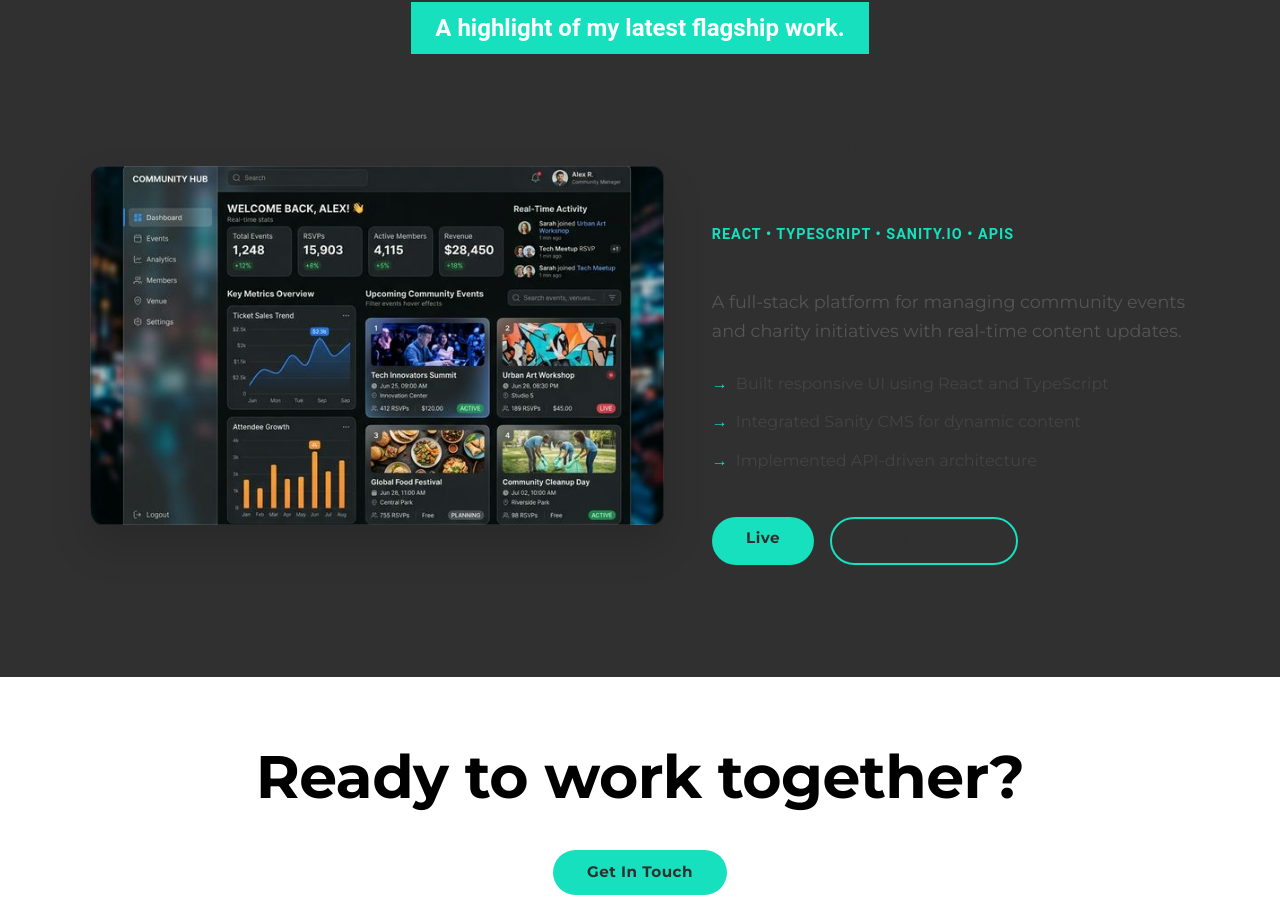
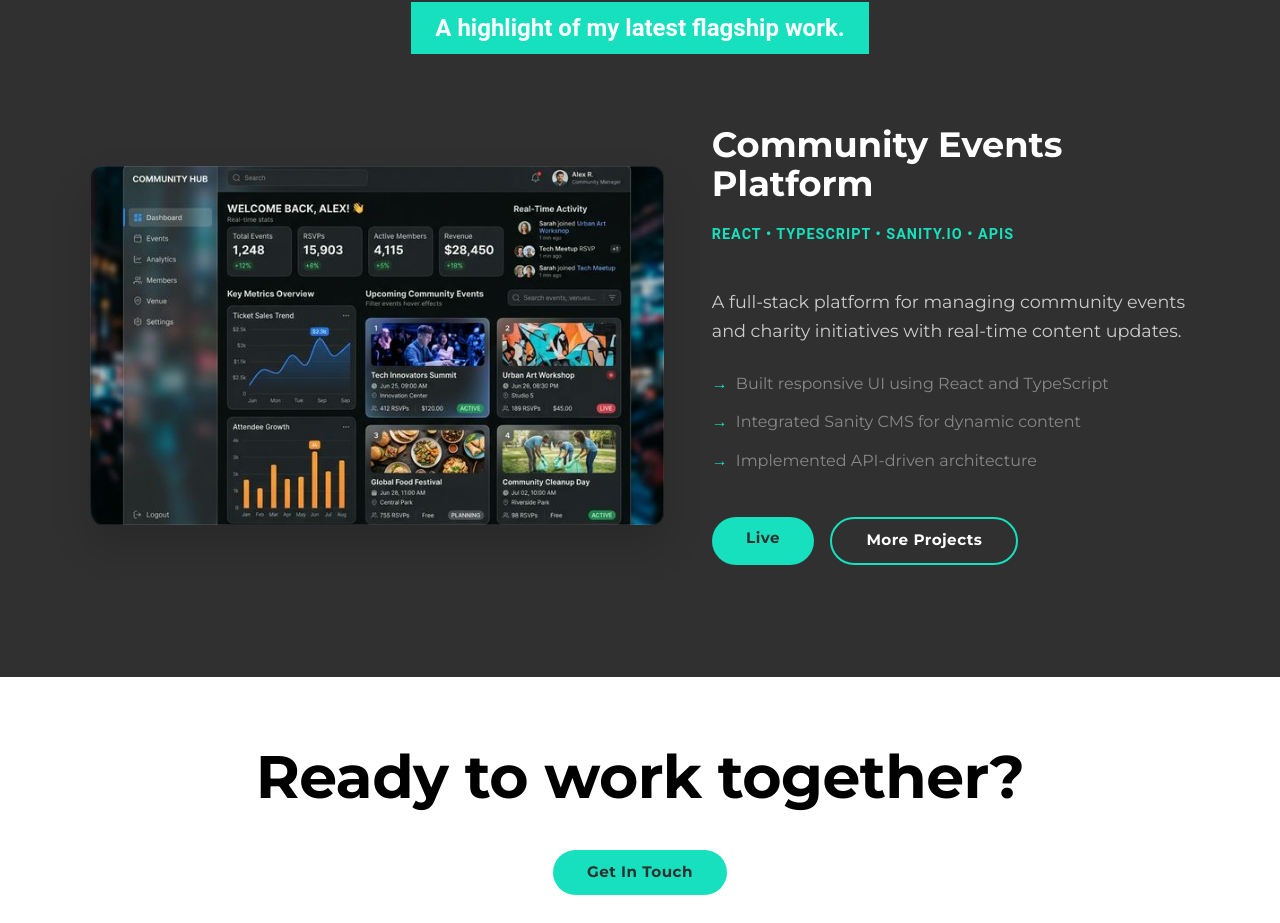
Before and after one commit to Albieo/web-portfolio, a React (Vite) app: page / in a window 1280 px wide. Shown: the part 2397-3320 px from the top of the page. Built offline with nearby package versions, Linux system fonts and the light colour scheme.

Commit message:
style: update FeaturedProject colors for dark theme and rename github button class

```diff
--- a/src/components/organisms/featured-project/FeaturedProject.tsx
+++ b/src/components/organisms/featured-project/FeaturedProject.tsx
@@ -41,7 +41,7 @@ const FeaturedProject = () => {
               <a href="#" className="btn featured-project__btn--live">
                 Live
               </a>
-              <Link to="/portfolio" className="btn btn--secondary featured-project__btn--github">
+              <Link to="/portfolio" className="btn btn--secondary featured-project__btn--more">
                 More Projects
               </Link>
             </div>
--- a/src/components/organisms/featured-project/featured-project.scss
+++ b/src/components/organisms/featured-project/featured-project.scss
@@ -72,7 +72,7 @@
   font-size: 2.2rem;
   font-weight: var(--fw-bold);
   line-height: 1.1;
-  color: var(--clr-dark);
+  color: var(--clr-light);
 }
 
 .featured-project__stack {
@@ -88,8 +88,8 @@
   p {
     font-size: 1.1rem;
     line-height: 1.6;
-    color: #555;
-    max-width: 100%; /* Overriding the global 70ch for this layout */
+    color: #ccc;
+    max-width: 100%;
   }
 }
 
@@ -105,7 +105,7 @@
     position: relative;
     padding-left: 1.5rem;
     font-size: 1rem;
-    color: #444;
+    color: #888;
 
     &::before {
       content: '→';
@@ -126,11 +126,11 @@
 .btn--secondary {
   background: transparent;
   border: 2px solid var(--clr-accent);
-  color: var(--clr-dark);
+  color: var(--clr-light);
 
   &:hover {
     background-color: var(--clr-accent);
-    color: var(--clr-dark);
+    color: var(--clr-light);
   }
 }
 
```
